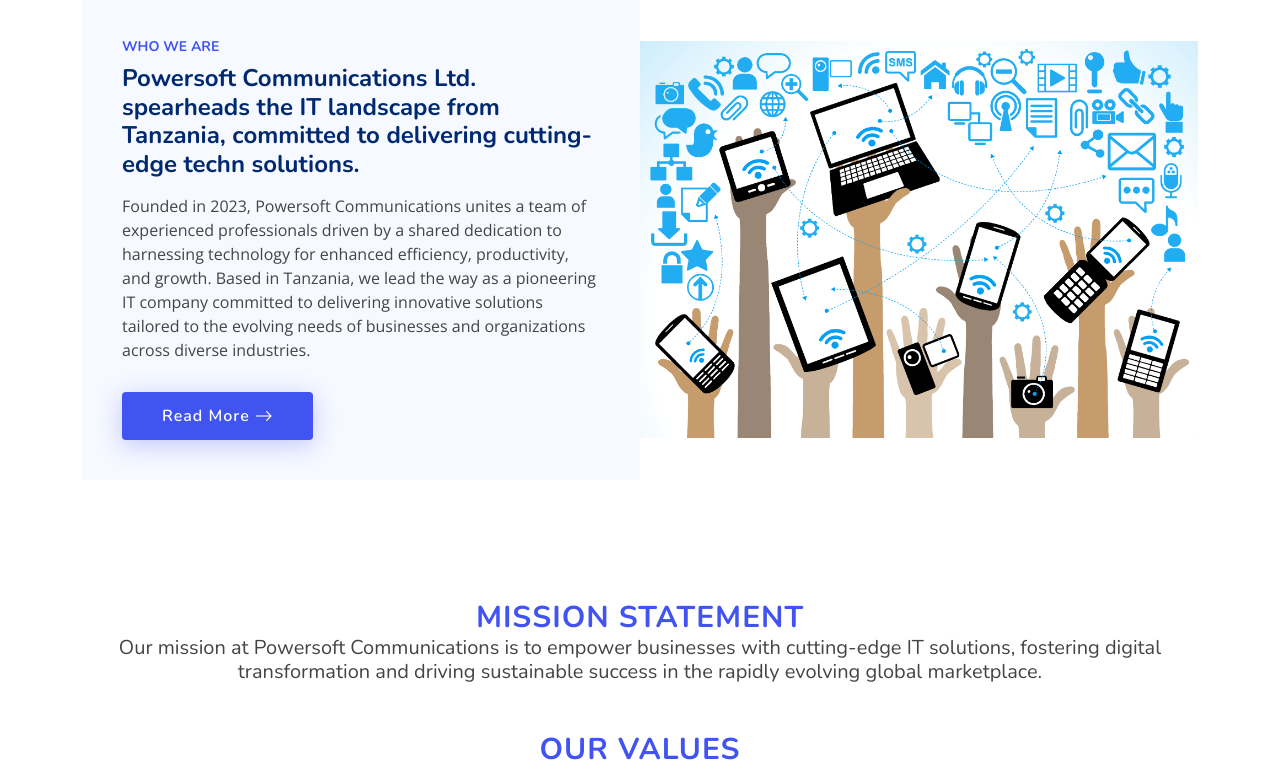
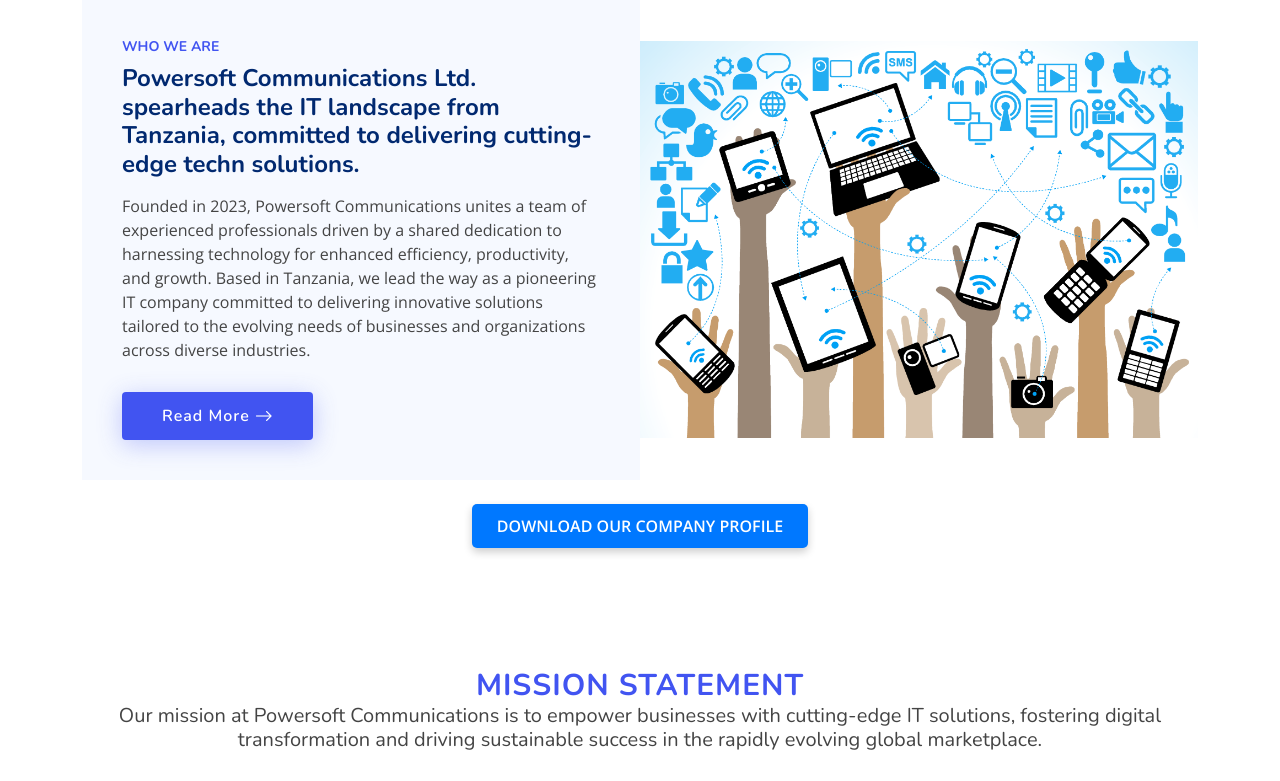
Before and after one commit to dericking01/powersoft, a PHP site: page / in a window 1280 px wide. Shown: the part 861-1642 px from the top of the page. Run offline with PHP 8.4, Linux system fonts and the light colour scheme; some libraries are stand-ins or nearby versions.

Commit message:
added Company Profile

```diff
--- a/index.html
+++ b/index.html
@@ -7,7 +7,9 @@
 
   <title>Powersoft Communications Ltd</title>
   <meta content="Powersoft Communications Ltd" name="description">
+  <meta name="google-site-verification" content="mvwhPNr-IHqmfbFMITKoFU1rQG9gezp0hcXx9RzdQjo" />
 
+  <meta name="description" content="Discover Odoo ERP solutions in Tanzania with Powersoft Communications. Learn everything about ERP systems to optimize your business.">
   <meta content="Odoo, Odoo Tanzania, odootz, ERP, CRM, website development,CALL CENTER SOLUTIONS,pcl, security" name="keywords">
 
   <!-- Favicons -->
@@ -30,6 +32,7 @@
   <!-- custom files for Contact form -->
   <script src="script.js"></script>
   <link rel="stylesheet" href="style.css">
+  <script src="https://static.elfsight.com/platform/platform.js" async></script>
 </head>
 
 <body>
@@ -137,8 +140,14 @@
 
         </div>
       </div>
-
-    </section><!-- End About Section -->
+        <!-- Download Button -->
+      <div class="text-center mt-4">
+        <a href="assets/img/POWERSOFT COMPANY PROFILE.pdf" download class="btn-download-profile">
+          DOWNLOAD OUR COMPANY PROFILE
+        </a>
+      </div>
+    </section>
+    <!-- End About Section -->
 
     <!-- ======= Values Section ======= -->
     <section id="values" class="values">
@@ -1108,6 +1117,7 @@
       </div>
 
     </section><!-- End Contact Section -->
+    <div class="elfsight-app-f448dff8-8fed-4555-ab44-1c306fd7ea75" data-elfsight-app-lazy></div>
 
   </main><!-- End #main -->
 
--- a/style.css
+++ b/style.css
@@ -29,3 +29,31 @@
       pointer-events: none;
     }
   }
+  /* General Button Styling */
+.btn-download-profile {
+  display: inline-block;
+  padding: 10px 25px;
+  font-size: 16px;
+  font-weight: 600;
+  text-transform: uppercase;
+  text-decoration: none;
+  color: #fff;
+  background-color: #0078ff; /* Primary blue color */
+  border-radius: 5px;
+  transition: background-color 0.3s ease, transform 0.2s ease;
+  box-shadow: 0px 4px 8px rgba(0, 0, 0, 0.2); /* Subtle shadow */
+}
+
+/* Hover Effect */
+.btn-download-profile:hover {
+  background-color: #0056b3; /* Darker blue */
+  transform: translateY(-3px); /* Lift effect */
+  box-shadow: 0px 6px 12px rgba(0, 0, 0, 0.25); /* Deeper shadow on hover */
+}
+
+/* Active (Clicked) Effect */
+.btn-download-profile:active {
+  background-color: #00408a; /* Even darker blue */
+  transform: translateY(0); /* Remove lift */
+  box-shadow: none; /* Remove shadow on click */
+}
```
Also changed, not shown: sitemap.xml (added, +13 -0 lines), 1 other file.
